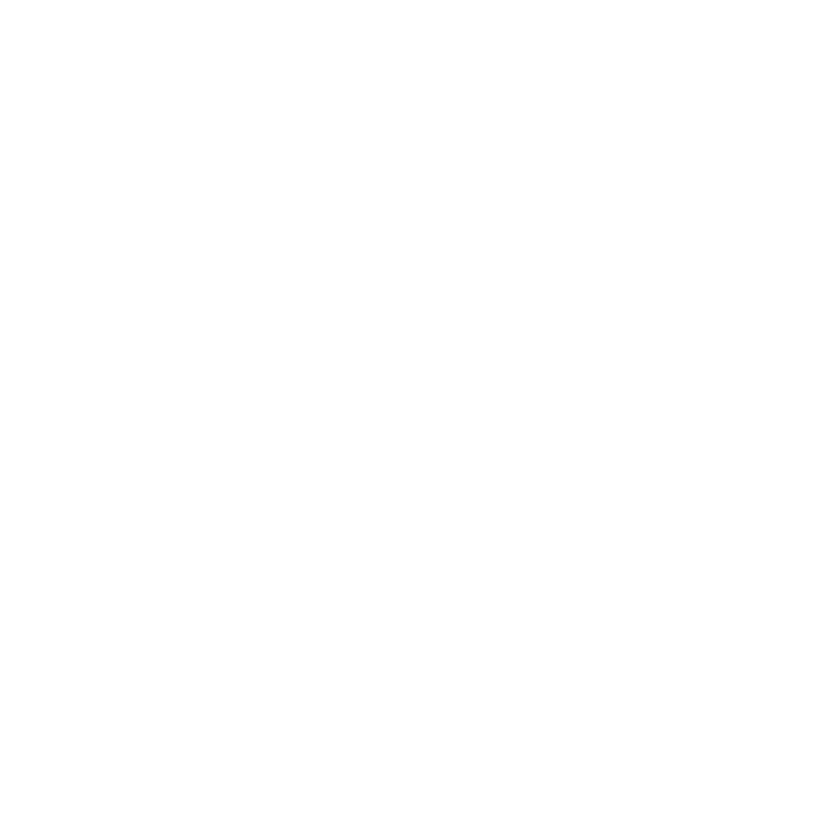
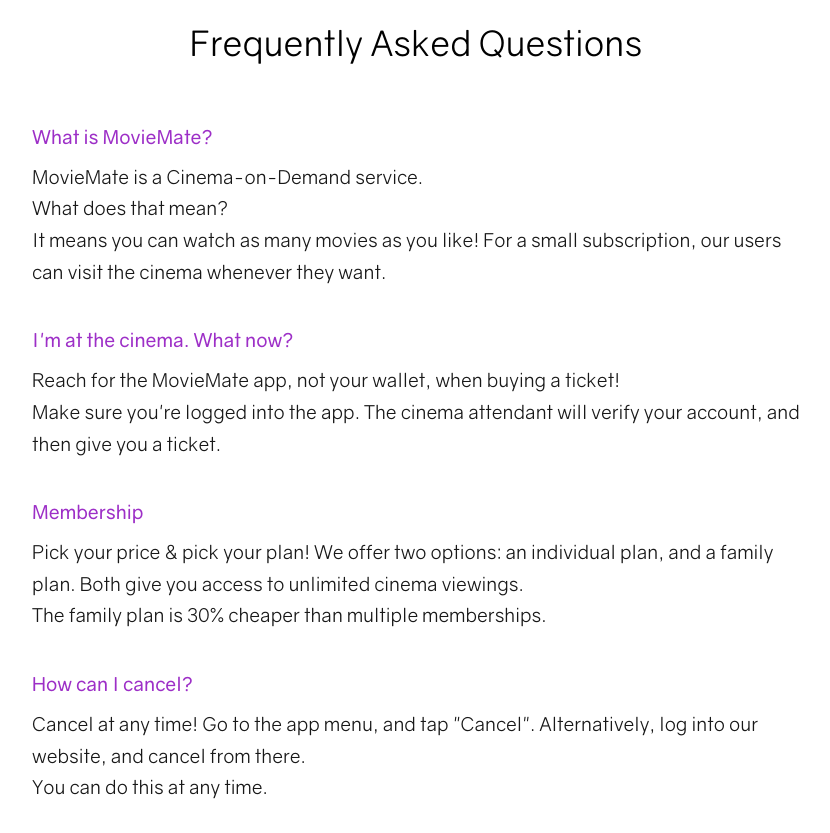
Before and after one commit to harrisonturton/moviemate-website, a React (Create React App) app: page / in a window 1280 px wide. Shown: the part 1560-2393 px from the top of the page, without its empty margins (224-1054 px from the left). Before the commit the page ends 1569 px from the top, so only its background shows below. Built offline with nearby package versions, Linux system fonts and the light colour scheme; the HTML template or start-up script is replaced by a standard one.

Commit message:
Added FAQ

```diff
--- a/src/App.css
+++ b/src/App.css
@@ -29,6 +29,12 @@
 	text-rendering: optimizeLegibility;
 }
 
+p {
+	line-height: 1.65;
+	font-size: 1.3em;
+	opacity: 0.9;
+}
+
 h1 {
 	color: white;
 	font-size: 2rem;
@@ -53,7 +59,7 @@
 }
 
 h4 {
-	font-size: 1.2em;
+	font-size: 1.3em;
 	color: #9D2FC7;
 	font-weight: 300;
 	line-height: 1.4;
@@ -77,6 +83,26 @@
 	-webkit-box-pack: justify;
 	    -ms-flex-pack: justify;
 	        justify-content: space-between;
+}
+
+.faq-container {
+	display: flex;
+	flex-direction: column;
+	align-items: start;
+	text-align: left;
+
+	margin-top: 40px;
+}
+
+.faq-title {
+	text-align: center;
+	align-self: center;
+}
+
+.faq-question {
+	font-weight: 500;
+	margin-bottom: 10px;
+	margin-top: 40px;
 }
 
 .logo, .nav-account-buttons {
@@ -642,6 +668,12 @@
 	h3 {
 		font-size: 2.2em;
 	}
+	h4 {
+		font-size: 1.2em;
+	}
+	p {
+		font-size: 1.2em;
+	}
 	.tile-container {
 		visibility: visible;
 	}
@@ -662,4 +694,7 @@
 		 -webkit-transform: perspective(400px) rotateY(-10deg) rotateX(10deg) rotateZ(10deg);
 		         transform: perspective(400px) rotateY(-10deg) rotateX(10deg) rotateZ(10deg);
 	}
+	.faq-container {
+		width: 60vw;
+	}
 }
--- a/src/App.js
+++ b/src/App.js
@@ -20,7 +20,7 @@
 				</nav>
 				<div className="content-container">
 					<header>
-						<h1>Infinite Cinema Visits</h1>
+						<h1>Unlimited Cinema Visits</h1>
 						<TextLoop
 							labels={[
 								"Blockbusters-on-Demand",
@@ -78,6 +78,22 @@
 									]}
 								/>
 							</div>
+							<section className="faq-container">
+								<h3 className="faq-title">Frequently Asked Questions</h3>
+								<h4 className="faq-question">What is MovieMate?</h4>
+								<p>MovieMate is a Cinema-on-Demand service.</p>
+								<p>What does that mean?</p>
+								<p>It means you can watch as many movies as you like! For a small subscription, our users can visit the cinema whenever they want.</p>
+								<h4 className="faq-question">I'm at the cinema. What now?</h4>
+								<p>Reach for the MovieMate app, not your wallet, when buying a ticket!</p>
+								<p>Make sure you're logged into the app. The cinema attendant will verify your account, and then give you a ticket.</p>
+								<h4 className="faq-question">Membership</h4>
+								<p>Pick your price & pick your plan! We offer two options: an individual plan, and a family plan. Both give you access to unlimited cinema viewings.</p>
+								<p>The family plan is 30% cheaper than multiple memberships.</p>
+								<h4 className="faq-question">How can I cancel?</h4>
+								<p>Cancel at any time! Go to the app menu, and tap "Cancel". Alternatively, log into our website, and cancel from there.</p>
+								<p>You can do this at any time.</p>
+							</section>
 						</div>
 					</div>
 				</div>
```
Also changed, not shown: src/newApp.js (added, +24 -0 lines).
